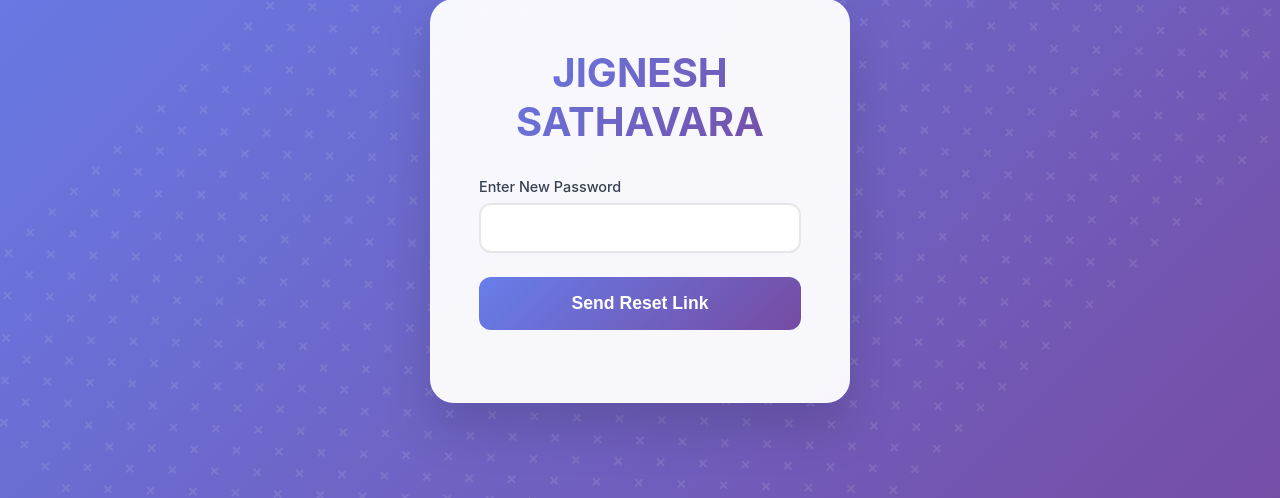
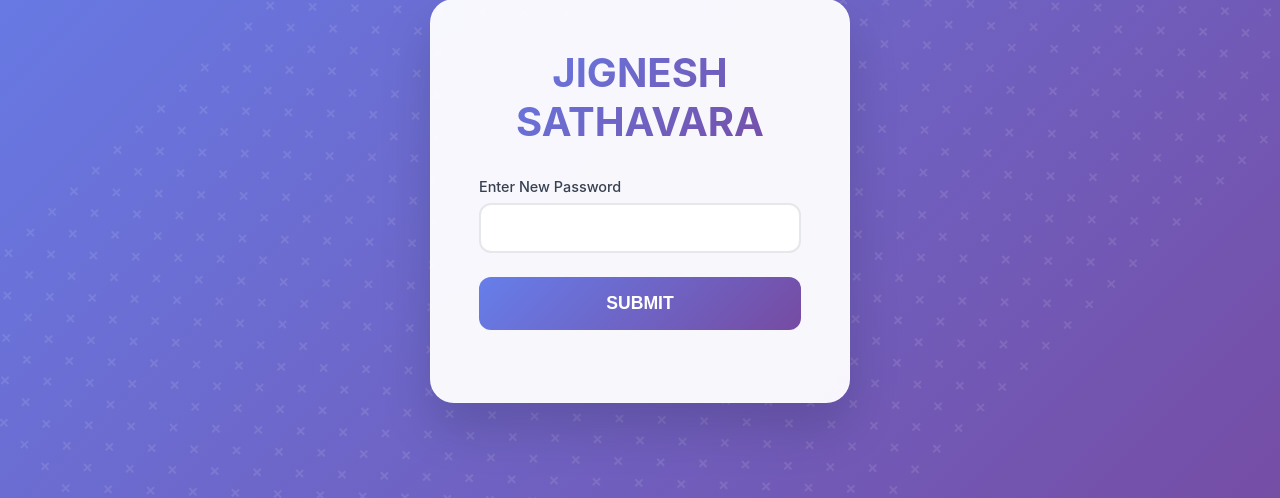
Before and after one commit to jigneshsathavara/Jignesh, a Flask app: template templates/reset_password.html in a window 1280 px wide; the page is wider, and only the part inside the window is pictured. Shown: the part 199-697 px from the top of that part. Run offline with Flask 3, Linux system fonts and the light colour scheme; the template is opened without the code that fills it, so the values that code supplies are empty; some libraries are stand-ins or nearby versions.

Commit message:
normal change

```diff
--- a/templates/reset_password.html
+++ b/templates/reset_password.html
@@ -360,7 +360,7 @@
                 </div>
 
 
-            <button type="submit" class="login-btn">Send Reset Link</button>
+            <button type="submit" class="login-btn">SUBMIT</button>
         </form>
 
 
```
